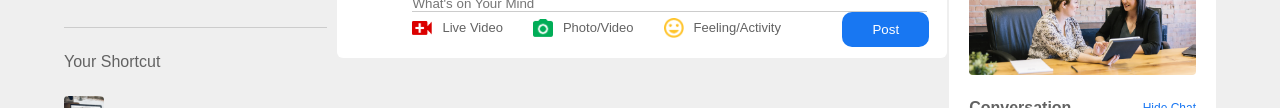
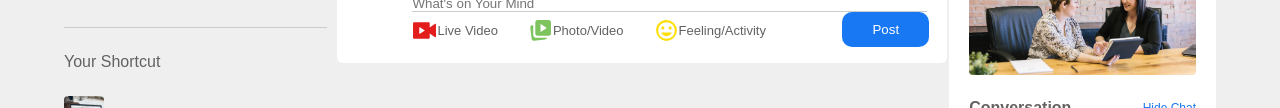
Before and after one commit to SajedaJomaa/livePage, a plain HTML site: page index.html in a window 1280 px wide. Shown: the part 371-479 px from the top of the page. Drawn offline with Linux system fonts and the light colour scheme; no server answers; a script that the page names is missing.

Commit message:
Update index.html

```diff
--- a/index.html
+++ b/index.html
@@ -192,13 +192,25 @@
                     </div>
                     <div id="preview"></div>
                     <button id="button_value">Post</button>
-                    <div class="add_post_link">
-                        <a href="#"><img id="post-video" src="assets/images/live-video.png" alt="Its Video Time">Live
-                            Video</a>
-                        <a href="#"><img id="post-pic" src="assets/images/photo.png"
-                                alt="Its Video Time">Photo/Video</a>
-                        <a href="#"><img id="post-felling" src="assets/images/feeling.png"
-                                alt="Its Video Time">Feeling/Activity</a>
+                    <div class="add_post_link"> <a href="#" id="post-video"><svg xmlns="http://www.w3.org/2000/svg"
+                                width="25px" height="25px" viewBox="0 0 24 24" {...$$props}>
+                                <path fill="#e31c1c"
+                                    d="M16 4a1 1 0 0 1 1 1v4.2l5.213-3.65a.5.5 0 0 1 .787.41v12.08a.5.5 0 0 1-.787.41L17 14.8V19a1 1 0 0 1-1 1H2a1 1 0 0 1-1-1V5a1 1 0 0 1 1-1zM7.4 8.829a.4.4 0 0 0-.392.32L7 9.228v5.542a.4.4 0 0 0 .542.374l.073-.036l4.355-2.771a.401.401 0 0 0 .063-.625l-.063-.05L7.615 8.89a.4.4 0 0 0-.215-.06" />
+                            </svg>Live Video</a>
+                        <div id="webCam">
+                            <video id="vid" autoplay></video>
+                            <span class="close">&times;</span>
+                        </div>
+                        <a href="#" id="post-pic"><svg xmlns="http://www.w3.org/2000/svg" width="25px" height="25px"
+                                viewBox="0 0 24 24" {...$$props}>
+                                <path fill="#7dc45f"
+                                    d="m12 13.5l6-4l-6-4zM9.025 17q-.825 0-1.412-.587T7.025 15V4q0-.825.588-1.412T9.025 2h11q.825 0 1.413.588T22.025 4v11q0 .825-.587 1.413T20.025 17zm-3.3 4.875q-.825.125-1.475-.4t-.75-1.35L2.15 9.2q-.1-.825.413-1.475t1.337-.75l1.125-.125V16q0 1.25.875 2.125T8.025 19H18.3q-.15.6-.6 1.038t-1.1.512z" />
+                            </svg>Photo/Video</a>
+                        <a href="#" id="post-felling"><svg xmlns="http://www.w3.org/2000/svg" width="25px" height="25px"
+                                viewBox="0 0 24 24" {...$$props}>
+                                <path fill="#ffde05"
+                                    d="M12 17.5c2.33 0 4.3-1.46 5.11-3.5H6.89c.8 2.04 2.78 3.5 5.11 3.5M8.5 11A1.5 1.5 0 0 0 10 9.5A1.5 1.5 0 0 0 8.5 8A1.5 1.5 0 0 0 7 9.5A1.5 1.5 0 0 0 8.5 11m7 0A1.5 1.5 0 0 0 17 9.5A1.5 1.5 0 0 0 15.5 8A1.5 1.5 0 0 0 14 9.5a1.5 1.5 0 0 0 1.5 1.5M12 20a8 8 0 0 1-8-8a8 8 0 0 1 8-8a8 8 0 0 1 8 8a8 8 0 0 1-8 8m0-18C6.47 2 2 6.5 2 12a10 10 0 0 0 10 10a10 10 0 0 0 10-10A10 10 0 0 0 12 2" />
+                            </svg>Feeling/Activity</a>
                         <div id="webCam">
                             <video id="vid"></video>
                         </div>
```
